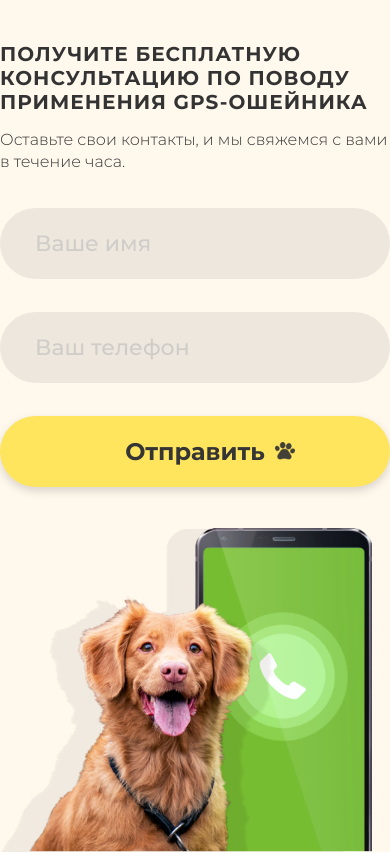
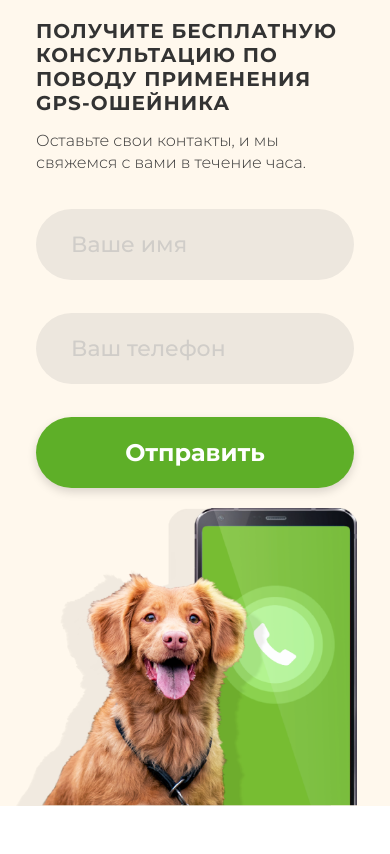
Before and after one commit to AndreyZaklitskiy/petscope, a website: page app/index.html in a window 390 px wide. Shown: the part 5400-6254 px from the top of the page. Drawn offline with nearby package versions, Linux system fonts and the light colour scheme; files that its build step writes are made by us from their sources.

Commit message:
upgrade : form-section | classes

```diff
--- a/app/index.html
+++ b/app/index.html
@@ -220,18 +220,19 @@
     </div>
   </div>
 </section>
+
 <section class="form-section">
   <div class="container">
     <div class="row">
       <div class="form-section-img">
         <img src="images/form-dog.png" alt="">
       </div>
-      <form id="consultationForm1" class="form-section-form form consultation-form consultation-form-1" action="">
+      <form class="form consultation-form-1" action="mail.php" method="POST">
         <h2>ПОЛУЧИТЕ БЕСПЛАТНУЮ КОНСУЛЬТАЦИЮ ПО ПОВОДУ ПРИМЕНЕНИЯ GPS-ОШЕЙНИКА</h2>
-        <p>Оставьте свои контакты, и мы свяжемся с вами в течение часа.</p>
+        <p class="big-p">Оставьте свои контакты, и мы свяжемся с вами в течение часа.</p>
         <div class="input-wrap">
-          <input data-validate-field="name" name="name" class="name-input _reqqq" type="text" placeholder="Ваше имя">
-          <input data-validate-field="tel" name="phone" class="phone-input _reqqq" type="tel" placeholder="Ваш телефон">
+          <input data-validate-field="name" name="name" class="name-input" type="text" placeholder="Ваше имя">
+          <input data-validate-field="tel" name="phone" class="phone-input" type="tel" placeholder="Ваш телефон">
           <button type="submit" class="btn">
             <span>Отправить</span>
           </button>
@@ -420,13 +421,12 @@
       <div class="form-section-img">
         <img src="images/form-dog.png" alt="">
       </div>
-      <form id="consultationForm2" class="form-section-form form consultation-form consultation-form-2" action="#"
-            method="GET">
+      <form class="form consultation-form-2" action="mail.php" method="POST">
         <h2>ПОЛУЧИТЕ БЕСПЛАТНУЮ КОНСУЛЬТАЦИЮ ПО ПОВОДУ ПРИМЕНЕНИЯ GPS-ОШЕЙНИКА</h2>
         <p>Оставьте свои контакты, и мы свяжемся с вами в течение часа.</p>
         <div class="input-wrap">
-          <input data-validate-field="name" name="name" class="name-input _reqqqq" type="text" placeholder="Ваше имя">
-          <input data-validate-field="tel" name="phone" class="phone-input _email _reqqqq" type="tel"
+          <input data-validate-field="name" name="name" class="name-input" type="text" placeholder="Ваше имя">
+          <input data-validate-field="tel" name="phone" class="phone-input" type="tel"
                  placeholder="Ваш телефон">
           <button type="submit" class="btn form__btn">
             <span>Отправить</span>
--- a/app/styles/main.scss
+++ b/app/styles/main.scss
@@ -14,7 +14,7 @@
 @import "sections/head-section";
 @import "sections/header";
 @import "sections/alone";
-@import "sections/about";
+@import "sections/lost";
 @import "sections/form-section";
 @import "sections/instructions";
 @import "sections/buy_agitation";
--- a/app/styles/sections/_form-section.scss
+++ b/app/styles/sections/_form-section.scss
@@ -3,30 +3,20 @@
   .container {
     padding: 105px 15px 0;
   }
-}
-.form-section-img {
+  .form {
     @include make-col-ready();
     @include media-breakpoint-up(lg) {
-    @include make-col(4);
+      @include make-col(8);
     };
     @include media-breakpoint-down(md) {
       @include make-col(12);
     };
-  display: inline-flex;
-  img {
-    width: 100%;
-    height: auto;
-    margin-top: auto;
-  }
-}
-.form-section-form {
-  padding: 73px 33px 21px;
+    padding: 0 33px 0;
     h2 {
       text-align: left;
       margin-bottom: 15px;
     }
     p {
-    @extend .big-p;
       text-align: left;
       margin-right: auto;
       margin-bottom: 35px;
@@ -50,28 +40,24 @@
       }
     }
   }
-//------------------------------
-#form {
-  ._error {
-    box-shadow: 0 0 10px red;
 }
-}
-
-//------------------------------
-.consultation-form {
+.form-section-img {
   @include make-col-ready();
   @include media-breakpoint-up(lg) {
-    @include make-col(8);
+    @include make-col(4);
   };
   @include media-breakpoint-down(md) {
     @include make-col(12);
   };
+  display: inline-flex;
+  img {
+    width: 100%;
+    height: auto;
+    margin-top: auto;
+  }
 }
 .form-section-green {
   background: #75B14E;
-  .container {
-    padding: 0 15px 0;
-  }
   h2,p {
     color: #fff;
   }
@@ -79,64 +65,68 @@
     order: 2;
     transform: scale(-1, 1)
   }
+  .form {
       button {
     background: #FFE55D;
     color: #404040;
   }
+  }
+
   .input-wrap input {
     background-color: #fff;
   }
 }
 
 @media (max-width: 1500px) {
+
+
+  .form-section {
+    .form {
+input[type = "text"] {
+      margin-right: 30px;
+    }
+    }
+  }
+}
+@media (max-width: 1465px) {
   .form-section-form {
-    input[type = "text"] {
-      margin-right: 10px;
-      width: 230px;
+    input[type = "tel"] {
+      margin-right: 0;
     }
   }
 }
 @media (max-width: 1200px) {
-  .form-section-img {
-    img {
-      margin-bottom: auto;
-    }
-  }
-  .form-section-form {
+  .form-section .container {
+    padding: 75px 15px 0;
+    .form {
       input[type = "text"] {
        margin-right: 0;
        width: 100%;
      }
     }
 }
+}
 @media (max-width: 992px) {
   .form-section {
     .container {
-      padding: 75px 0 0;
+      padding: 50px 15px 0;
     }
-  }
-  .form-section-green {
-    .container {
-      padding: 0 0 0;
+    .form .input-wrap {
+    padding-bottom: 50px;
   }
   }
   .form-section-img {
     order: 2;
     padding-right: 30px;
   }
-  .form-section-form .input-wrap {
-    padding-bottom: 50px;
 }
-}
-@media (max-width: 568px) {
+@media (max-width: 575px) {
+
   .form-section {
-    .container {
-      padding: 0 0 0;
-    }
-  }
-  .form-section-form {
+    .form {
           .input-wrap {
       padding-bottom: 20px;
+    }
     }
   }
   .form-section-green {
--- a/app/styles/sections/_head-section.scss
+++ b/app/styles/sections/_head-section.scss
@@ -380,6 +380,11 @@
       width: 360px;
     }
   }
+  .form {
+    .form input[type='text'], .form input[type='tel'] {
+      height: 65px;
+    }
+  }
 }
 
 @media screen and (max-width: 568px) {
```
Also changed, not shown: app/styles/sections/_lost.scss (renamed from app/styles/sections/_about.scss). Lines whose indentation alone changed are shown as unchanged.
